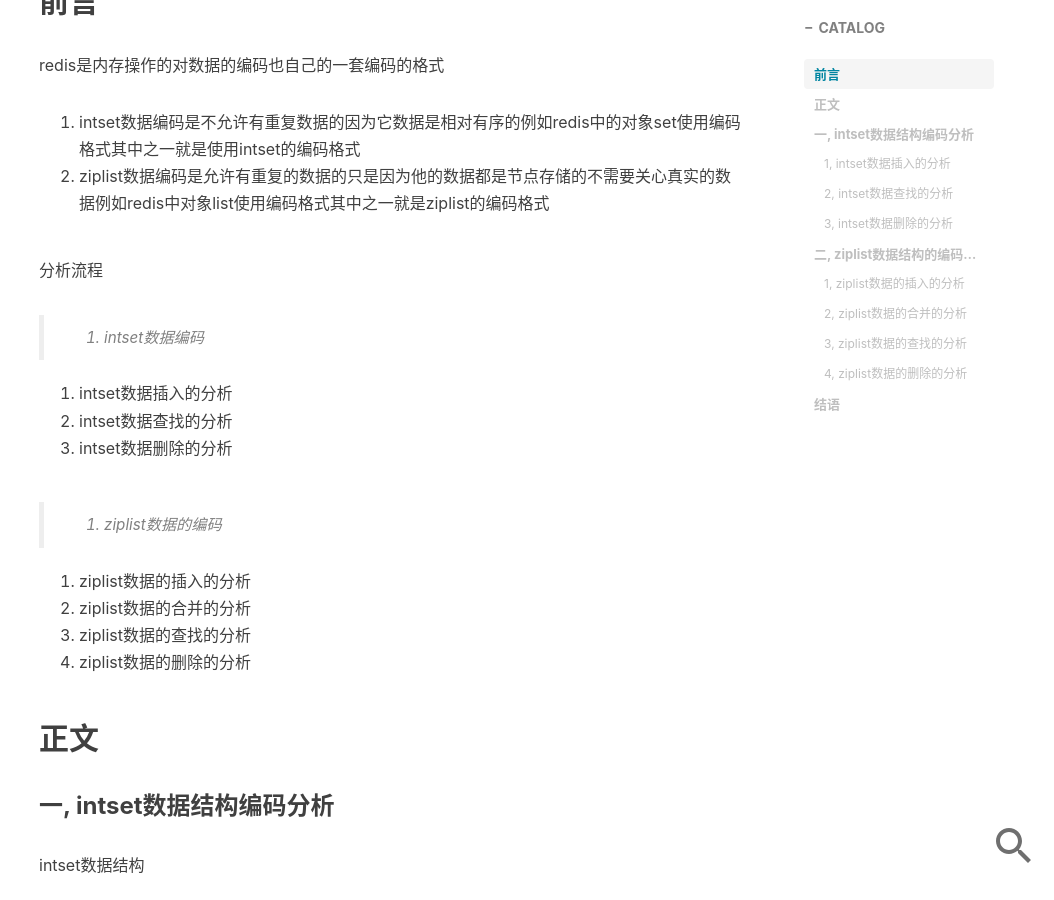
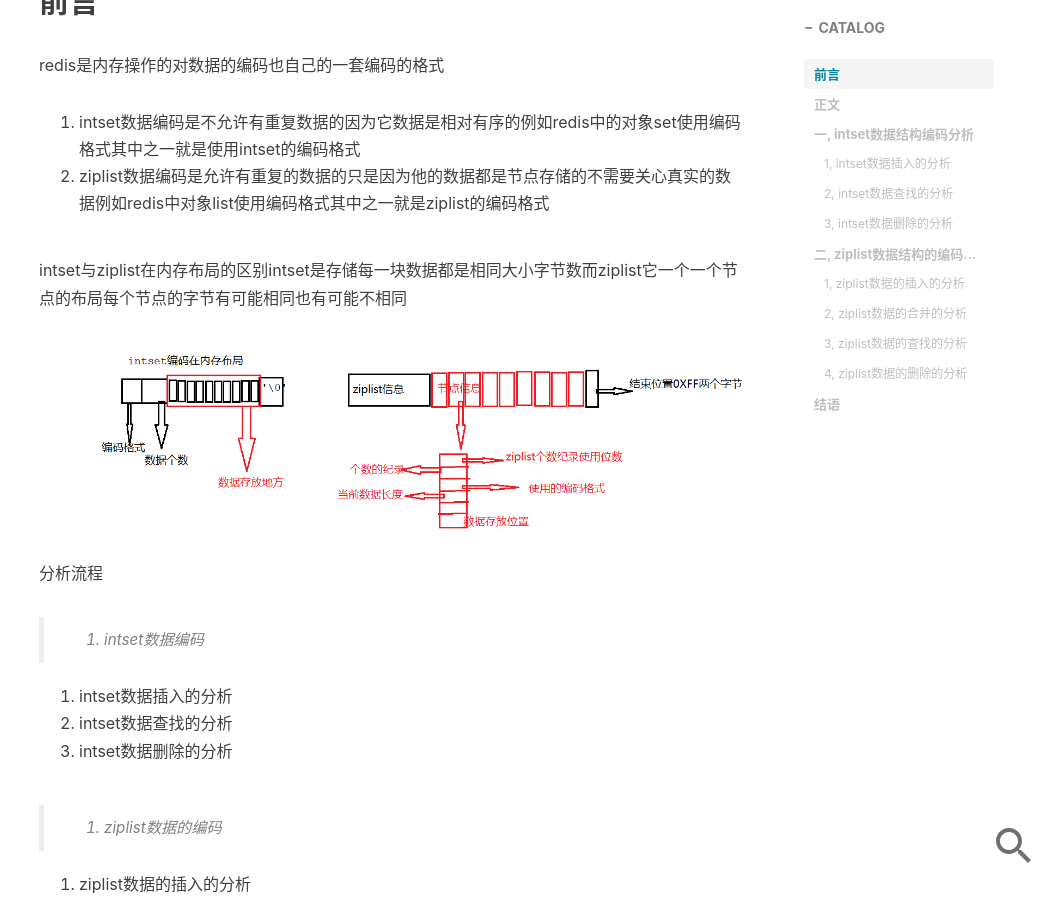
Before and after one commit to chensongpoixs/chensongpoixs.github.io, a Jekyll site: the page built from _posts/2019-10-10-redis源码分析之内存编码分析.md, in a window 1280 px wide and 900 px high, scrolled down 593 px. Shown: the whole window, without its empty margins (226-1280 px from the left). Built offline with Jekyll 4.4.1, drawn with Linux system fonts in a browser that asks for light colours; nearby versions of some CDN libraries; comment, search, counter and statistics services are not loaded.

Commit message:
[intset与ziplist的编码格式内存布局]

```diff
--- a/_posts/2019-10-10-redis源码分析之内存编码分析.md
+++ b/_posts/2019-10-10-redis源码分析之内存编码分析.md
@@ -19,6 +19,12 @@ redis是内存操作的对数据的编码也自己的一套编码的格式
 
 1. intset数据编码是不允许有重复数据的因为它数据是相对有序的例如redis中的对象set使用编码格式其中之一就是使用intset的编码格式
 2. ziplist数据编码是允许有重复的数据的只是因为他的数据都是节点存储的不需要关心真实的数据例如redis中对象list使用编码格式其中之一就是ziplist的编码格式
+
+intset与ziplist在内存布局的区别intset是存储每一块数据都是相同大小字节数而ziplist它一个一个节点的布局每个节点的字节有可能相同也有可能不相同
+
+
+![](https://github.com/chensongpoixs/chensongpoixs.github.io/blob/master/img/2019-10-10/intset_ziplist.png?raw=true)
+
 
 
 分析流程
```
Also changed, not shown: _posts/2019-04-15-redis源码分析之跳跃表.md (+1 -1 lines), img/2019-10-10/intset_ziplist.png (added).
